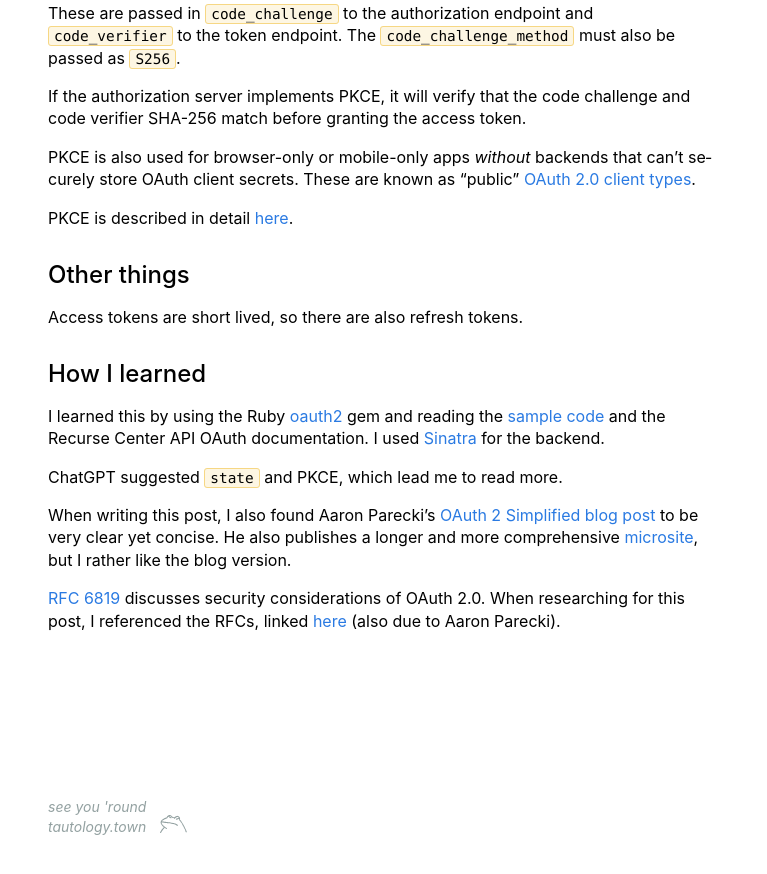
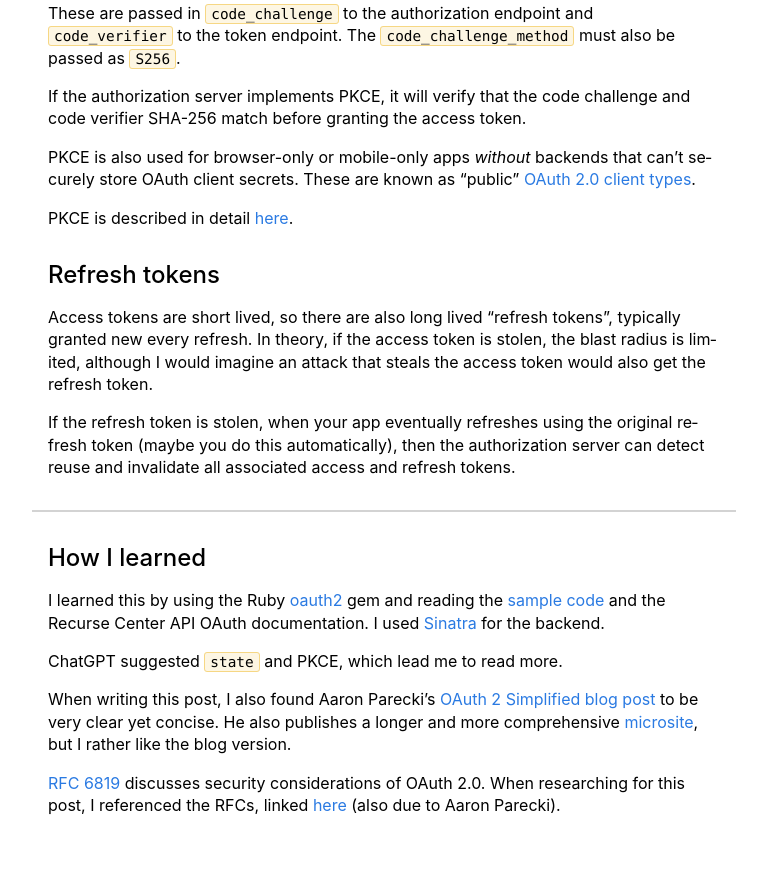
Before and after one commit to themichaelyang/tautology.town, a Jekyll site: the page built from _posts/2025/2025-11-17-learning-oauth2.md, in a window 1280 px wide and 900 px high, scrolled down 3032 px. Shown: the top 874 px of the window, without its empty margins (256-1023 px from the left). Built offline with Jekyll 4.4.1, drawn with Linux system fonts in a browser that asks for light colours.

```diff
--- a/_posts/2025/2025-11-17-learning-oauth2.md
+++ b/_posts/2025/2025-11-17-learning-oauth2.md
@@ -122,9 +122,13 @@
 
 PKCE is described in detail [here](https://blog.postman.com/what-is-pkce/).
 
-## Other things
+## Refresh tokens
 
-Access tokens are short lived, so there are also refresh tokens.
+Access tokens are short lived, so there are also long lived "refresh tokens", typically granted new every refresh. In theory, if the access token is stolen, the blast radius is limited, although I would imagine an attack that steals the access token would also get the refresh token.
+
+If the refresh token is stolen, when your app eventually refreshes using the original refresh token (maybe you do this automatically), then the authorization server can detect reuse and invalidate all associated access and refresh tokens.
+
+---
 
 ## How I learned
 
```
Also changed, not shown: _posts/2025/2025-11-18-signed-cookies.md (added, +20 -0 lines), 4 other files.
